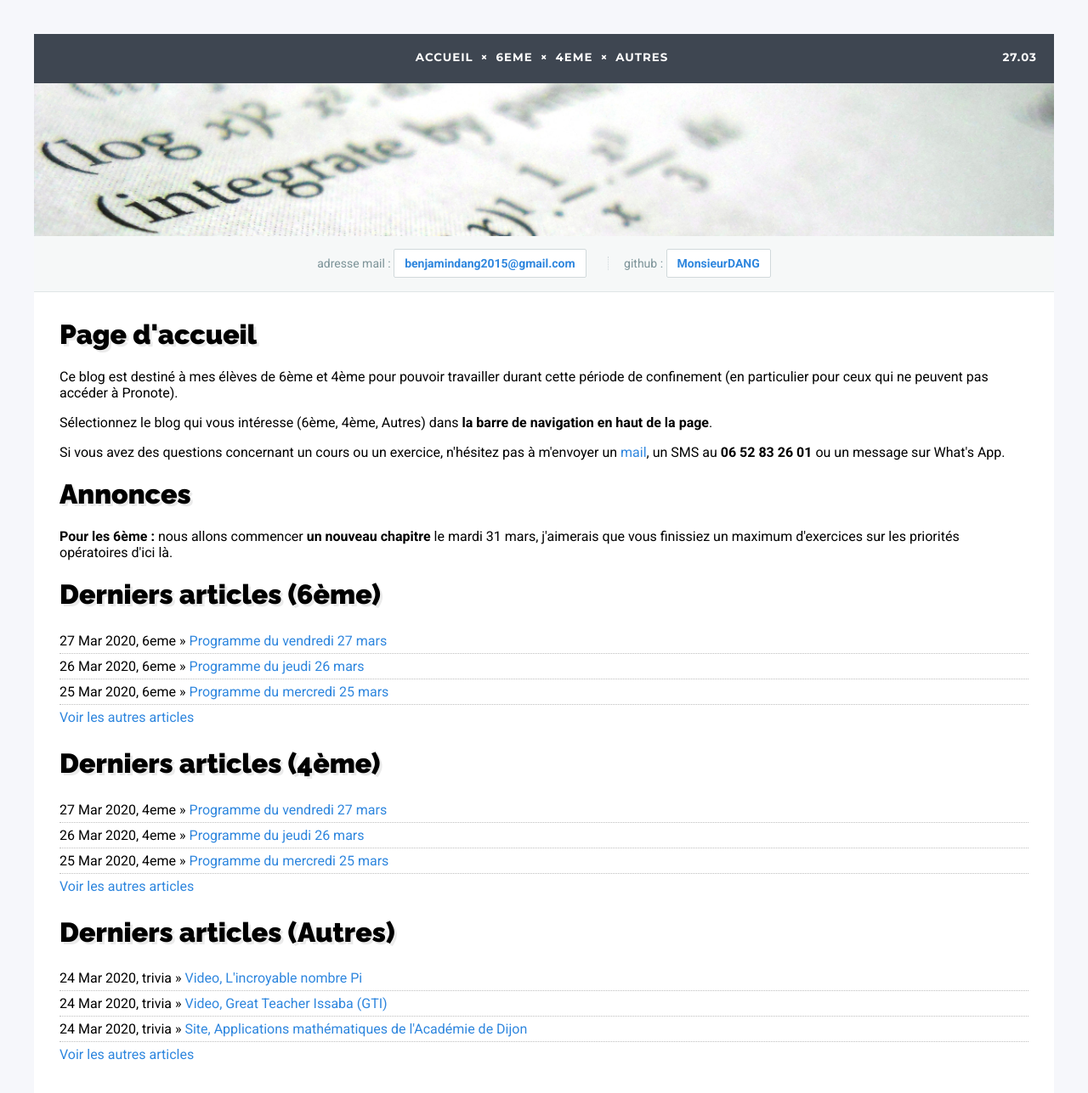
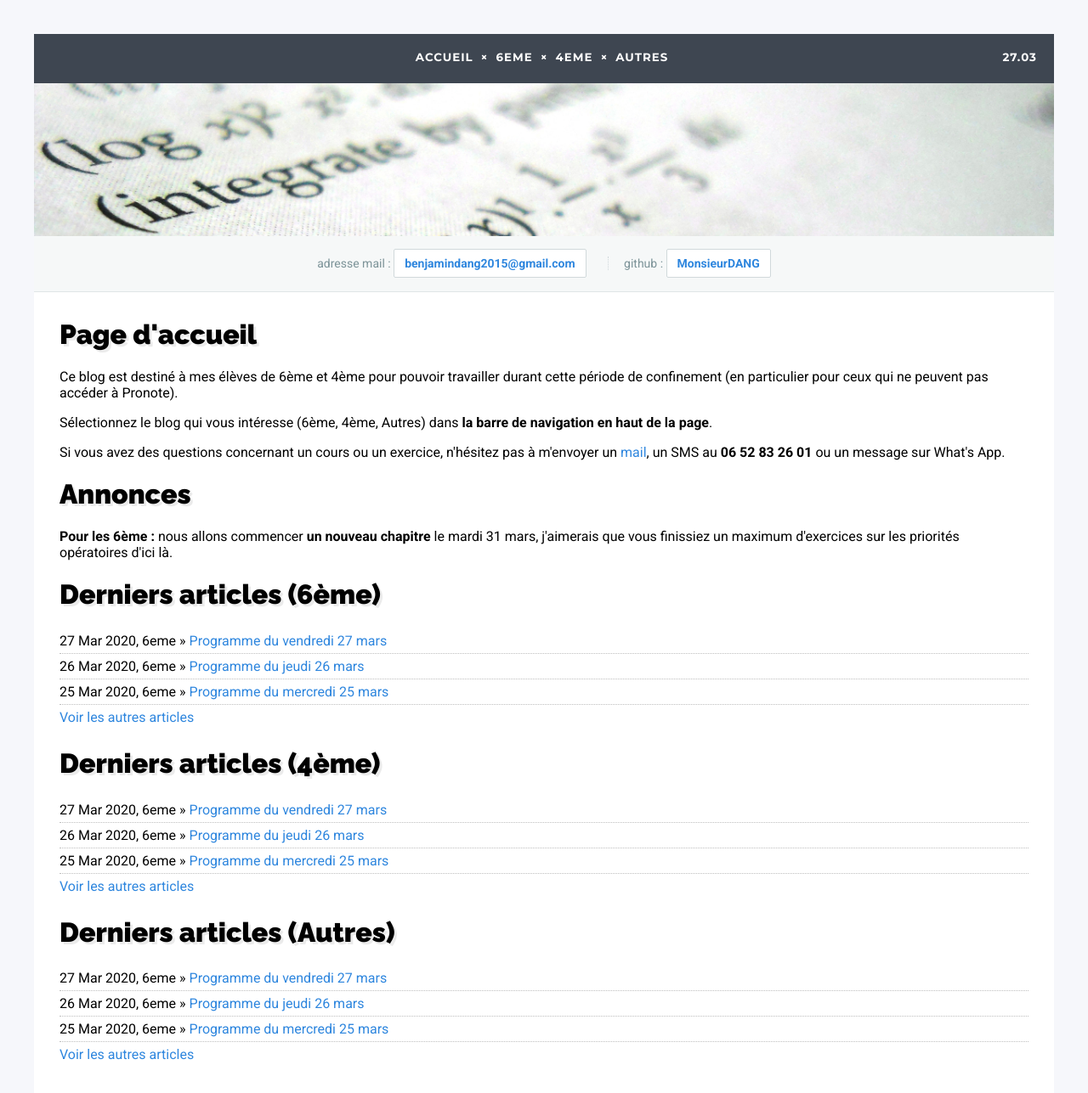
Before and after one commit to DangSinslay/DangSinslay.github.io, a Jekyll site: the page built from index.html, in a window 1280 px wide and 1342 px high. Shown: the top 1287 px of the window at 85% size. Built offline with Jekyll 4.4.1, drawn with Linux system fonts in a browser that asks for light colours.

Commit message:
Update index.html

```diff
--- a/index.html
+++ b/index.html
@@ -15,7 +15,7 @@ title: Blog de Mr. DANG, professeur de mathématiques
 	<h1 class="section">Derniers articles (6ème)</h1>
 	<ul class="posts">
 		{% for post in site.categories.6eme limit:1 %}
-			<li><span>{{ post.date | date_to_string }}, {{ post.category }}</span> » <a href="{{ post.url }}" title="{{ post.title }}">{{ post.title }}</a></li>
+			<li class="new"><span>{{ post.date | date_to_string }}, {{ post.category }}</span> » <a href="{{ post.url }}" title="{{ post.title }}">{{ post.title }}</a></li>
 		{% endfor %}
 		{% for post in site.categories.6eme offset:1 limit:2 %}
 			<li><span>{{ post.date | date_to_string }}, {{ post.category }}</span> » <a href="{{ post.url }}" title="{{ post.title }}">{{ post.title }}</a></li>
@@ -25,7 +25,10 @@ title: Blog de Mr. DANG, professeur de mathématiques
 
 	<h1 class="section">Derniers articles (4ème)</h1>
 	<ul class="posts">
-		{% for post in site.categories.4eme limit:3 %}
+		{% for post in site.categories.6eme limit:1 %}
+			<li class="new"><span>{{ post.date | date_to_string }}, {{ post.category }}</span> » <a href="{{ post.url }}" title="{{ post.title }}">{{ post.title }}</a></li>
+		{% endfor %}
+		{% for post in site.categories.6eme offset:1 limit:2 %}
 			<li><span>{{ post.date | date_to_string }}, {{ post.category }}</span> » <a href="{{ post.url }}" title="{{ post.title }}">{{ post.title }}</a></li>
 		{% endfor %}
 		<li><a href="\blog4">Voir les autres articles</a>
@@ -33,7 +36,10 @@ title: Blog de Mr. DANG, professeur de mathématiques
 
 	<h1 class="section">Derniers articles (Autres)</h1>
 	<ul class="posts">
-		{% for post in site.categories.trivia limit:3 %}
+		{% for post in site.categories.6eme limit:1 %}
+			<li class="new"><span>{{ post.date | date_to_string }}, {{ post.category }}</span> » <a href="{{ post.url }}" title="{{ post.title }}">{{ post.title }}</a></li>
+		{% endfor %}
+		{% for post in site.categories.6eme offset:1 limit:2 %}
 			<li><span>{{ post.date | date_to_string }}, {{ post.category }}</span> » <a href="{{ post.url }}" title="{{ post.title }}">{{ post.title }}</a></li>
 		{% endfor %}
 		<li><a href="\blog">Voir les autres articles</a>
```
